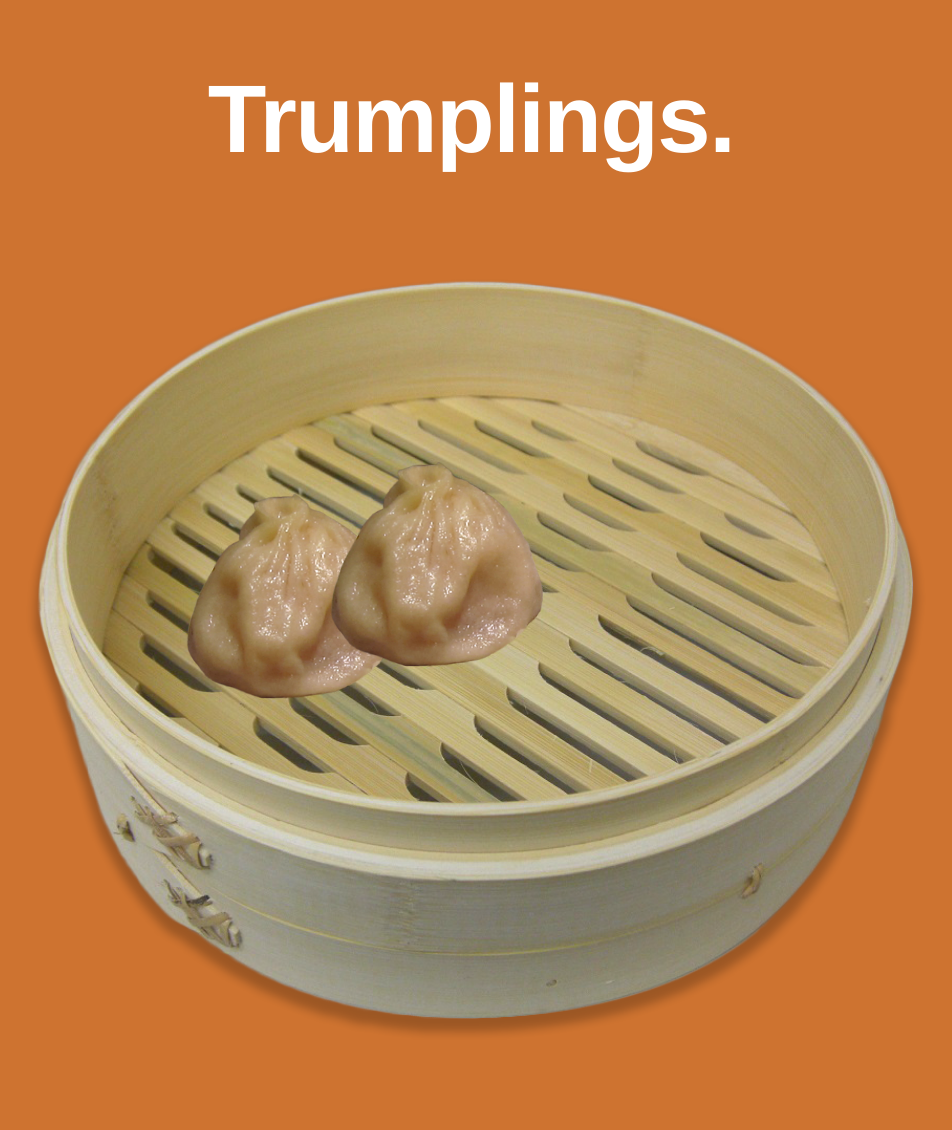
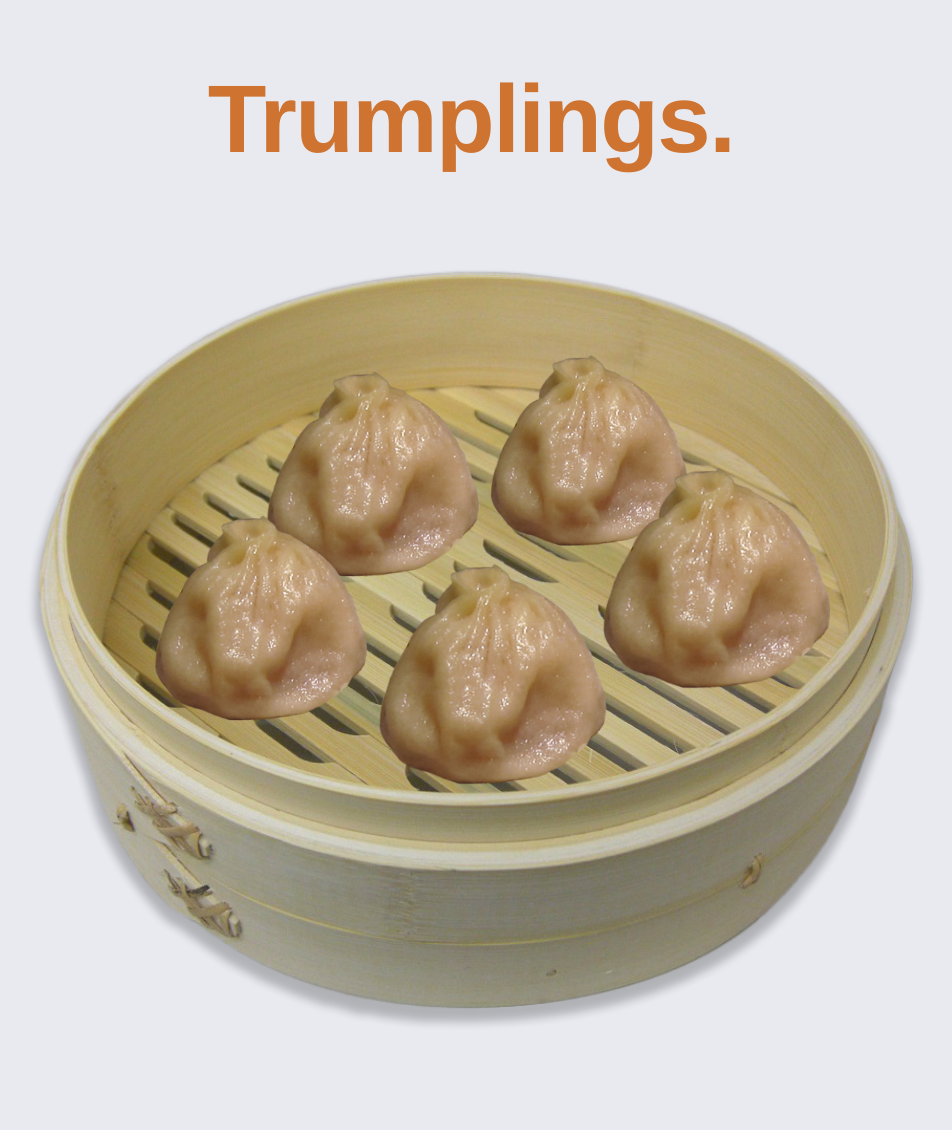
Before and after one commit to theadamparker/trumplings, a Jekyll site: the page built from index.html, in a window 1280 px wide. Shown: the whole page, without its empty margins (169-1121 px from the left). Built offline with Jekyll 4.4.1, drawn with Linux system fonts in a browser that asks for light colours; nearby versions of some CDN libraries; after the commit the page ends 1038 px from its top, so only the background shows below that.

Commit message:
Revised colors; broke into chunks.

```diff
--- /dev/null
+++ b/_includes/footer.html
@@ -0,0 +1,2 @@
+	</body>
+</html>
--- a/_includes/head.html
+++ b/_includes/head.html
@@ -1,3 +1,5 @@
+<!doctype html>
+<html class="no-js" lang="">
   <head>
     <meta charset="utf-8">
     <meta http-equiv="X-UA-Compatible" content="IE=edge,chrome=1">
@@ -9,3 +11,4 @@
     <script src="http://code.jquery.com/jquery-1.8.0.min.js"></script>
     <script src="{{ site.baseurl }}/js/jquery-easing.min.js"></script>
   </head>
+  <body>
--- /dev/null
+++ b/_includes/js.html
@@ -0,0 +1,2 @@
+<script src="{{ site.baseurl }}/js/steam.js"></script>
+<script src="{{ site.baseurl }}/js/ga.js"></script>
--- a/_layouts/default.html
+++ b/_layouts/default.html
@@ -1,16 +1,12 @@
-<!doctype html>
-<html class="no-js" lang="">
 {% include head.html %}
-    <body>
   <h1 class="title">Trumplings.</h1>
   <div class="steamwrap">
     <img id="uno" class="trumpling" src="{{ site.baseurl }}/img/dumpling.png" />
     <img id="dos" class="trumpling" src="{{ site.baseurl }}/img/dumpling.png" />
+    <img id="tres" class="trumpling" src="{{ site.baseurl }}/img/dumpling.png" />
+    <img id="cuatro" class="trumpling" src="{{ site.baseurl }}/img/dumpling.png" />
+    <img id="cinco" class="trumpling" src="{{ site.baseurl }}/img/dumpling.png" />
     <img class="steamer" src="{{ site.baseurl }}/img/dumplingsteamer.png" />
   </div>
-
-      <div id="viewport"></div>
-      <script src="{{ site.baseurl }}/js/steam.js"></script>
-      <script src="{{ site.baseurl }}/js/ga.js"></script>
-    </body>
-</html>
+{% include js.html %}
+{% include footer.html %}
--- a/_sass/_colors.scss
+++ b/_sass/_colors.scss
@@ -1 +1,2 @@
 $orange: #ce7330;
+$lightgrey: #e9eaf0;
--- a/css/screen.scss
+++ b/css/screen.scss
@@ -7,8 +7,9 @@
 
 
 body {
-	background: $orange;
+	background: #fff;;
 	font-family: $helvetica;
+	background: $lightgrey;
 
 }
 
@@ -16,7 +17,7 @@
 	font-size: 6rem;
 	letter-spacing: -.1rem;
 	text-align: center;
-	color: #fff;
+	color: $orange;
 }
 
 .steamwrap {
@@ -36,7 +37,7 @@
 
 .steamer {
 	position: relative;
-	margin: 10vh auto;
+	margin: 5rem auto 0;
 	display: block;
 	width: 100%;
 }
@@ -48,12 +49,35 @@
 
 
 	&#uno {
-		left: 11rem;
-		margin-top: 14rem;
+		left: 9rem;
+		margin-top: 16rem;
+		z-index: 10
 	}
 
 	&#dos {
-		left: 20rem;
-		margin-top: 12rem;
+		left: 16rem;
+		margin-top: 7rem;
+		z-index: 8
+	}
+
+	&#tres {
+		left: 23rem;
+		margin-top: 19rem;
+		z-index: 10;
+		width: 15rem;
+	}
+
+	&#cuatro {
+		left: 30rem;
+		margin-top: 6rem;
+		z-index: 8;
+		width: 13rem;
+	}
+
+	&#cinco {
+		left: 37rem;
+		margin-top: 13rem;
+		z-index: 9;
+		width: 15rem;
 	}
 }
```
Also changed, not shown: 2 other files. Lines whose indentation alone changed are shown as unchanged.
